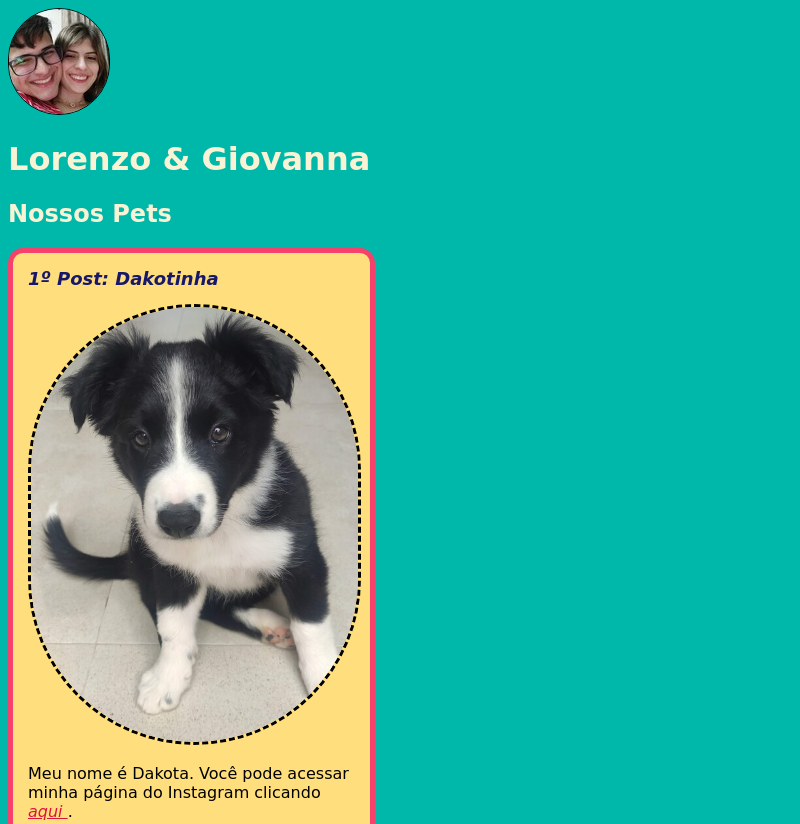
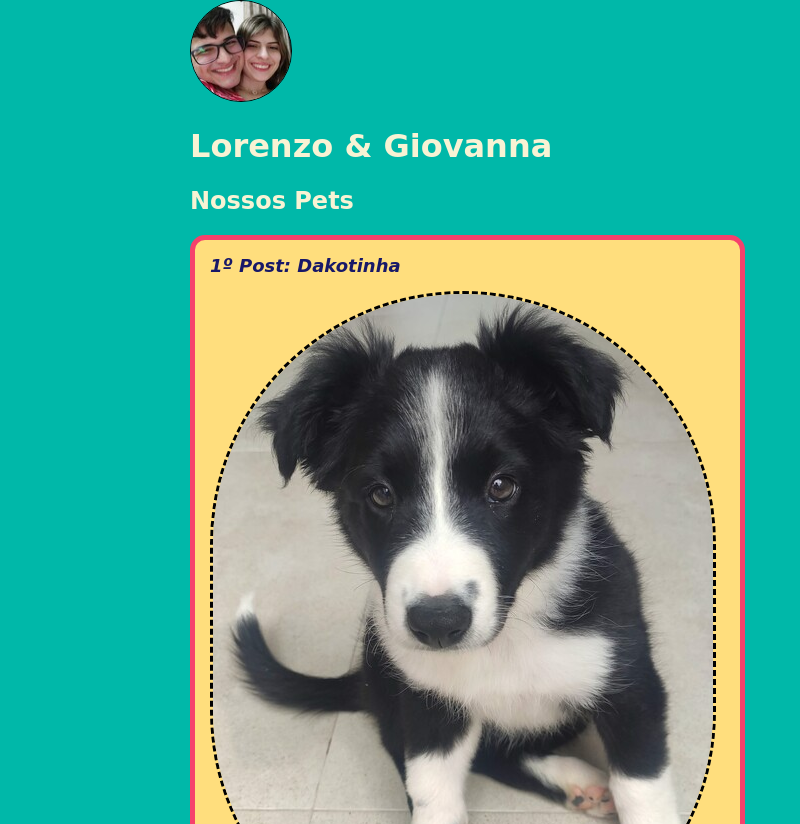
Before and after one commit to LorenzoAHenrique/SiteTestePets, a plain HTML site: page AulaHTML/Index.html in a window 1280 px wide. Shown: the top 824 px of the page, without its empty margins (0-800 px from the left). Drawn offline with Linux system fonts and the light colour scheme.

Commit message:
Width changes

```diff
--- a/AulaHTML/style.css
+++ b/AulaHTML/style.css
@@ -1,11 +1,16 @@
 body {
     background: #00b8a9;
     font-family: cursive ;
+    width: 900px;
+    max-width: 900px;
+    margin: auto;
 }
 
 .foto{
     border: 1px solid black;
-    border-radius: 360px;
+    border-radius: 100px;
+    width: 100px;
+    height: 100px;
 }
 
 #title, .subtitle, .post_title {
@@ -21,12 +26,13 @@ body {
 }
 
 .wrapper {
-min-width: 15%;
-max-width: 29%;
+
+
 }
 
 .post {
     background: #ffde7d;
+    max-width: 515px;
     padding: 15px;
     border: 5px solid #f6416c;
     margin-bottom: 15px;
@@ -42,11 +48,13 @@ max-width: 29%;
 }
 
 .post img {
-    max-width: 100%;
-    min-width: 15%;
+    margin: auto;
+    margin-bottom: 15px;
+    max-width:500px;
+    max-height: 667px ;
+    width: auto;
     border:3px dashed #000000;
-    border-radius: 200px;
-    margin-bottom: 15px;
+    border-radius: 300px;
 }
 .post a {
     color:crimson;
```
